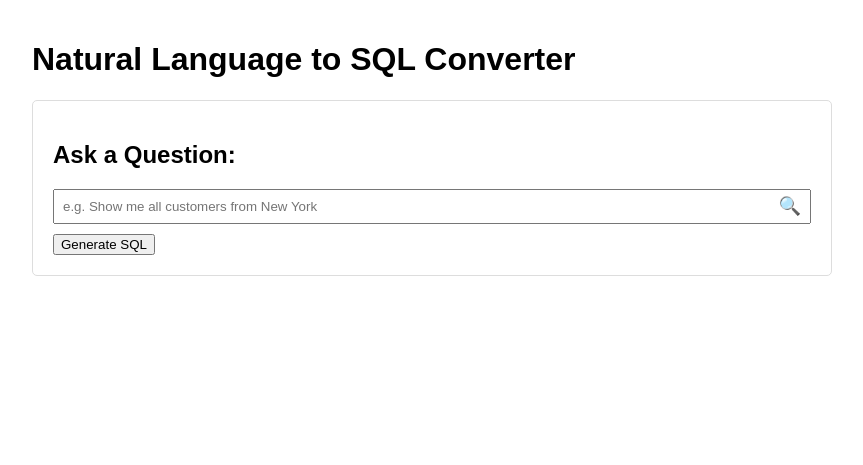
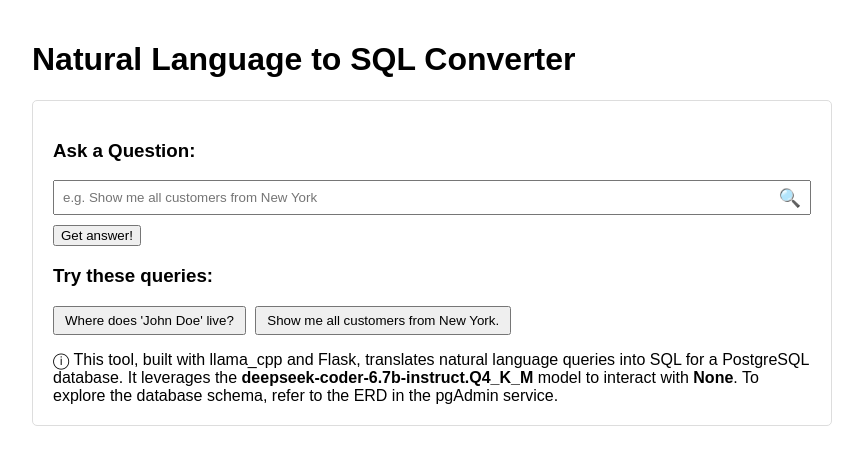
Before and after one commit to Luk-kar/Natural-Language-to-SQL-Converter, a Flask app: page / in a window 1280 px wide. Shown: the top 465 px of the page, without its empty margins (208-1071 px from the left). Run offline with Flask 3, Linux system fonts and the light colour scheme; some libraries are stand-ins or nearby versions.

Commit message:
Refactor model path initialization, enhance schema display with comments, and improve index page layout with query suggestions

```diff
--- a/backend/app.py
+++ b/backend/app.py
@@ -18,7 +18,8 @@ DB_CONFIG = {
 MAX_ROWS_DISPLAY = 100
 
 # Initialize model and tokenizer
-model_path = "backend/models/deepseek-coder-6.7b-instruct.Q4_K_M.gguf"
+model_name = "deepseek-coder-6.7b-instruct.Q4_K_M"
+model_path = f"backend/models/{model_name}.gguf"
 
 # Initialize the model
 llm = Llama(
@@ -55,11 +56,11 @@ def get_schema():
 
         schema = []
         current_table = None
-        for table, column, dtype in results:
+        for table, column, dtype, comment in results:  # Fixed unpacking
             if table != current_table:
                 schema.append(f"\nTable {table}:")
                 current_table = table
-            schema.append(f"- {column} ({dtype})")
+            schema.append(f"- {column} ({dtype}) '{comment}'")
 
         return "\n".join(schema)
 
@@ -162,7 +163,12 @@ def index():
         except Exception as e:
             result = {"error": str(e)}
 
-    return render_template("index.html", result=result)
+    return render_template(
+        "index.html",
+        result=result,
+        model_name=model_name,
+        db_name=DB_CONFIG["database"],
+    )
 
 
 if __name__ == "__main__":
--- a/backend/templates/index.html
+++ b/backend/templates/index.html
@@ -6,6 +6,8 @@
         body { font-family: Arial, sans-serif; max-width: 800px; margin: 0 auto; padding: 20px; }
         .section { margin-bottom: 30px; padding: 20px; border: 1px solid #ddd; border-radius: 5px; }
         pre { background: #f4f4f4; padding: 10px; overflow-x: auto; }
+        .try-queries { margin-top: 10px; }
+        .try-queries button { margin-right: 5px; padding: 5px 10px; }
     </style>
 </head>
 <body>
@@ -13,29 +15,27 @@
 
     <div class="section">
         <form method="POST" style="position: relative;">
-            <h2>Ask a Question:</h2>
+            <h3>Ask a Question:</h3>
             <div style="position: relative; display: flex; align-items: center;">
-                <input type="text" name="question" style="width: 100%; padding: 8px; padding-right: 30px;"
+                <input id="questionInput" type="text" name="question" style="width: 100%; padding: 8px; padding-right: 30px;"
                        placeholder="e.g. Show me all customers from New York">
                 <span style="position: absolute; right: 10px; font-size: 18px; pointer-events: none;">🔍</span>
             </div>
-            <button type="submit" style="margin-top: 10px;">Generate SQL</button>
+            <button type="submit" style="margin-top: 10px;">Get answer!</button>
+            <div class="try-queries">
+                <h3>Try these queries:</h3>
+                <button type="button" onclick="setQuestion('Where does \'John Doe\' live?')">Where does 'John Doe' live?</button>
+                <button type="button" onclick="setQuestion('Show me all customers from New York.')">Show me all customers from New York.</button>
+                <p></p>
+            </div>
         </form>
-    </div>
-
         {% if result %}
-    <div class="section">
-        <h2>Results</h2>
             {% if result.error %}
                 <p style="color: red;">Error: {{ result.error }}</p>
             {% else %}
-            <h3>Question:</h3>
-            <p>{{ result.question }}</p>
 
-            <h3>Generated SQL:</h3>
                 <pre>{{ result.sql }}</pre>
 
-            <h3>Execution Result:</h3>
                 {% if result.execution.error %}
                     <p style="color: red;">Execution Error: {{ result.execution.error }}</p>
                 {% elif result.execution.message %}
@@ -57,7 +57,22 @@
                     </table>
                 {% endif %}
             {% endif %}
+        {% endif %}
+
+        <!-- Information Footnote -->
+        <p></p>
+        <div class="footnote">
+            <span>ⓘ</span>
+            This tool, built with llama_cpp and Flask, translates natural language queries into SQL for a PostgreSQL database. It leverages the <strong>{{ model_name }}</strong> model to interact with <strong>{{ db_name }}</strong>. To explore the database schema, refer to the ERD in the pgAdmin service.</a>
         </div>
-    {% endif %}
+    </div>
+
+
+    <script>
+        // Function to set the query in the text input field
+        function setQuestion(query) {
+            document.getElementById('questionInput').value = query;
+        }
+    </script>
 </body>
 </html>
```
Lines whose indentation alone changed are shown as unchanged.
